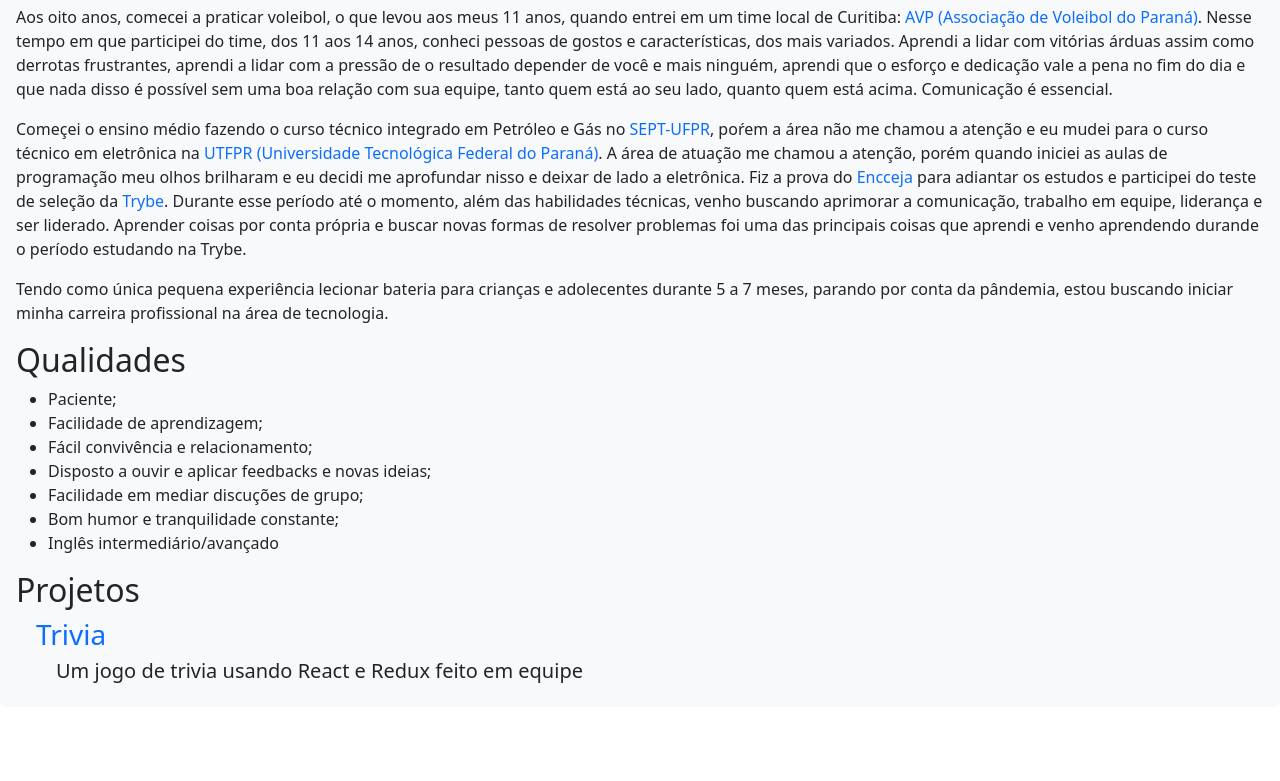
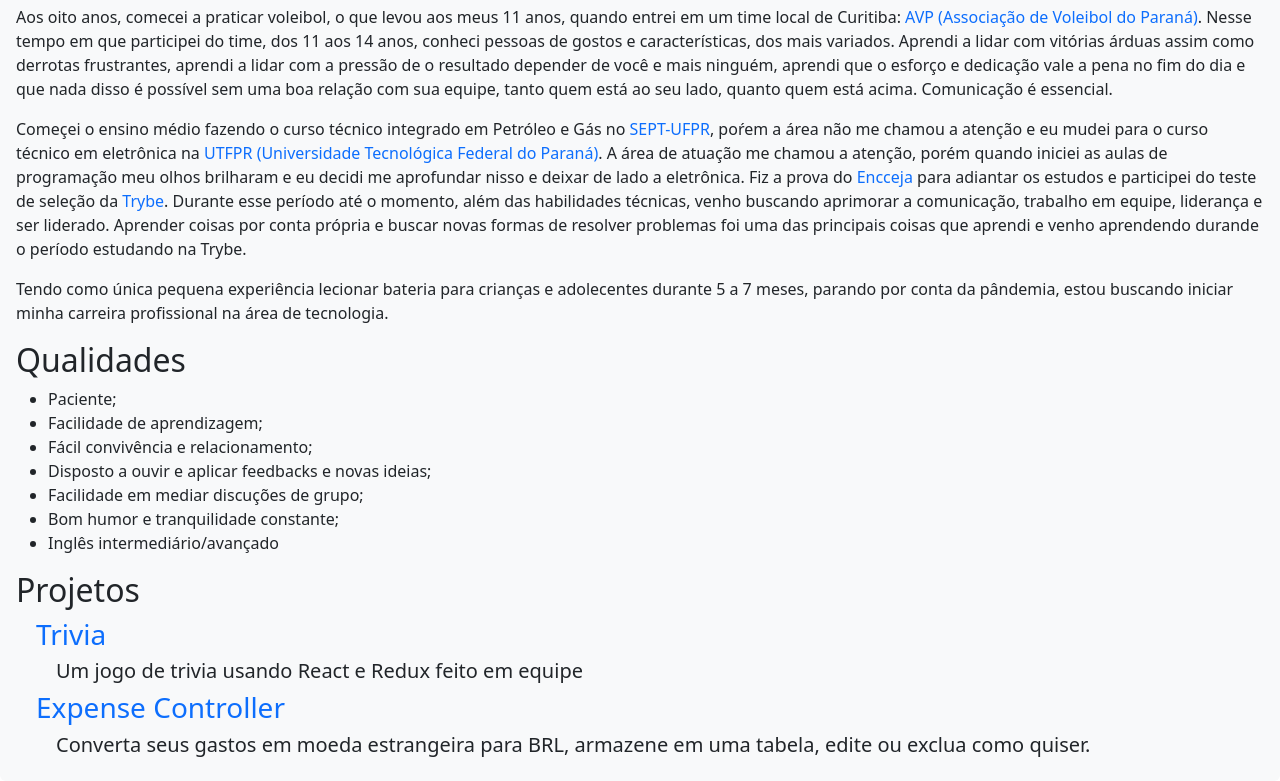
Before and after one commit to naaharo/naaharo.github.io, a plain HTML site: page index.html in a window 1280 px wide. Shown: the part 727-1508 px from the top of the page. Before the commit the page ends 1434 px from the top, so only its background shows below. Drawn offline with nearby package versions, Linux system fonts and the light colour scheme.

Commit message:
projeto expense-controller adicionado

```diff
--- a/index.html
+++ b/index.html
@@ -88,6 +88,11 @@
           <h5 class="description">Um jogo de trivia usando React e Redux feito em equipe</h5>
         </div>
 
+        <div class="projetos">
+          <h3><a href="https://github.com/naaharo/expense-controller">Expense Controller</a></h3>
+          <h5 class="description">Converta seus gastos em moeda estrangeira para BRL, armazene em uma tabela, edite ou exclua como quiser. </h5>
+        </div>
+
       </div>
     </div>
 
```
